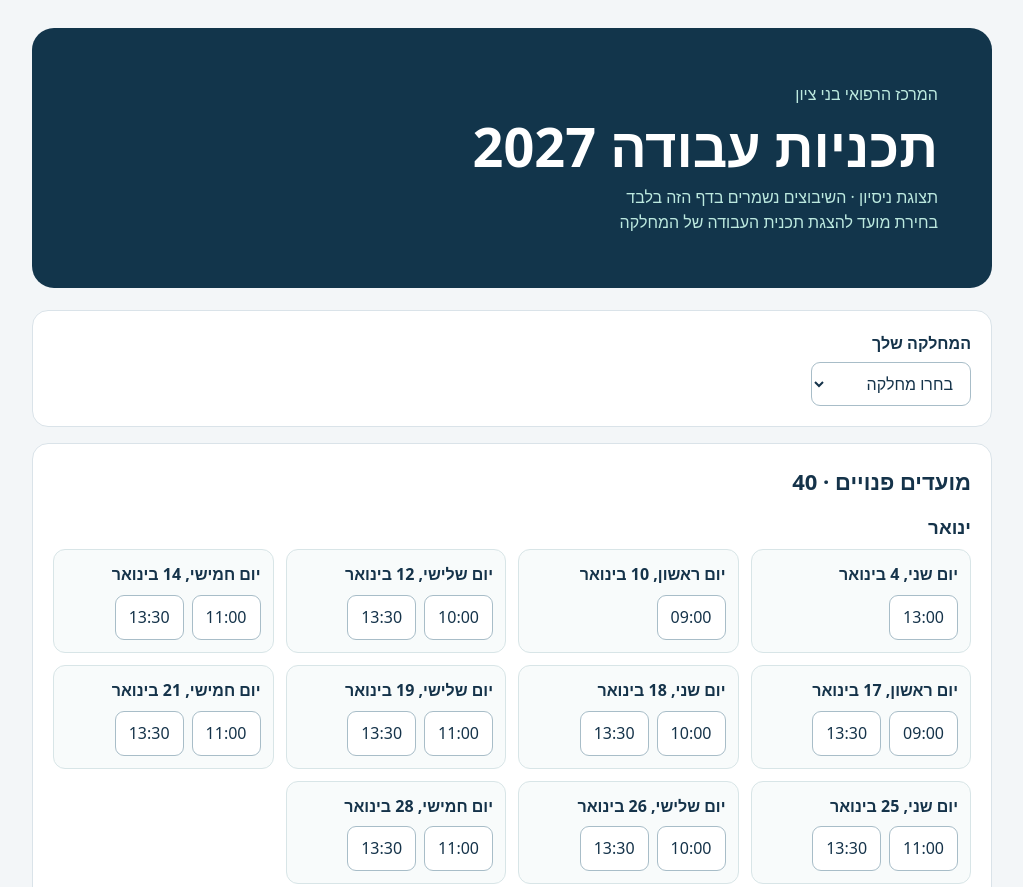
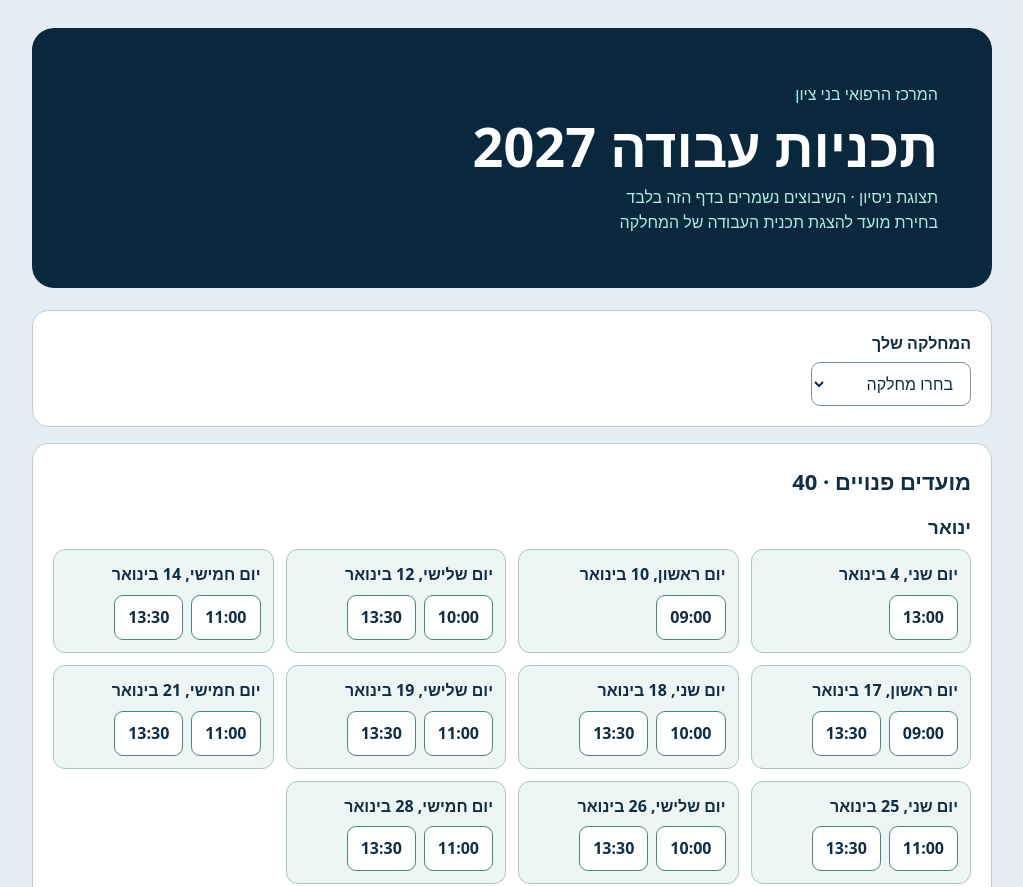
Before and after one commit to kerenkabiry10-cmd/Wards-planning-programs-2027, a plain HTML site: page wards-2027-preview.html in a window 1280 px wide. Shown: the top 887 px of the page, without its empty margins (128-1151 px from the left). Drawn offline with Linux system fonts and the light colour scheme.

Commit message:
Deepen colors and highlight scheduling controls

```diff
--- a/wards-2027-preview.html
+++ b/wards-2027-preview.html
@@ -5,29 +5,31 @@
 <title>תכניות עבודה 2027 | בני ציון</title>
 <style>
   * { box-sizing: border-box }
-  body { margin: 0; background: #f3f6f8; color: #15334a; font: 16px/1.55 system-ui, sans-serif }
+  body { margin: 0; background: #e5edf2; color: #102d43; font: 16px/1.55 system-ui, sans-serif }
   main { max-width: 1000px; margin: auto; padding: 28px 20px 60px }
-  header { padding: clamp(24px, 5vw, 54px); margin-bottom: 22px; border-radius: 22px; background: #12354b; color: white }
-  header p { margin: 0; color: #bce9df }
+  header { padding: clamp(24px, 5vw, 54px); margin-bottom: 22px; border-radius: 22px; background: #09283e; color: white }
+  header p { margin: 0; color: #a9eee0 }
   h1 { margin: 8px 0; line-height: 1.15; font-size: clamp(30px, 6vw, 54px) }
   h2 { margin: 0 0 14px; font-size: 22px }
-  section, form { background: white; border: 1px solid #dae3e9; border-radius: 16px; padding: 20px; margin-bottom: 16px }
+  section, form { background: white; border: 1px solid #bdced9; border-radius: 16px; padding: 20px; margin-bottom: 16px }
   label { display: block; font-weight: 650; margin-bottom: 6px }
-  input, select, button { font: inherit; border: 1px solid #a8bdc8; border-radius: 9px; padding: 9px 13px; min-height: 44px; color: inherit; background: white; max-width: 100% }
+  input, select, button { font: inherit; border: 1px solid #7892a3; border-radius: 9px; padding: 9px 13px; min-height: 44px; color: inherit; background: white; max-width: 100% }
   button { cursor: pointer }
-  button:focus-visible, input:focus-visible, select:focus-visible { outline: 3px solid #209582; outline-offset: 2px }
-  button.primary, button[aria-pressed="true"] { background: #08685c; color: white; border-color: #08685c }
+  button:focus-visible, input:focus-visible, select:focus-visible { outline: 3px solid #007d70; outline-offset: 2px }
+  button.primary, button[aria-pressed="true"] { background: #00564e; color: white; border-color: #00564e }
+  .date button { border-color: #46887f; font-weight: 700 }
+  button:not(:disabled):hover { border-color: #007d70; box-shadow: inset 0 0 0 1px #007d70 }
   button:disabled { opacity: .55; cursor: default }
   .grid { display: grid; grid-template-columns: repeat(auto-fit, minmax(min(100%, 215px), 1fr)); gap: 12px }
-  .date { border: 1px solid #d8e5e7; border-radius: 12px; padding: 12px; background: #f8fbfb }
+  .date { border: 1px solid #aac4c7; border-radius: 12px; padding: 12px; background: #edf6f5 }
   .date strong { display: block; margin-bottom: 8px }
   .actions { display: flex; flex-wrap: wrap; gap: 8px; align-items: center }
   .months { display: grid; gap: 20px }
   h3 { margin: 0 0 8px }
   #feedback { color: #91312b }
   #feedback:empty { display: none }
-  #confirmation { background: #eaf7f1; border-color: #bbdfd1 }
-  .muted { color: #516678 }
+  #confirmation { background: #d7f0e6; border-color: #86bdae }
+  .muted { color: #3f586b }
   [hidden] { display: none !important }
 </style>
 <main>
```
Also changed, not shown: index.html (+12 -10 lines).
